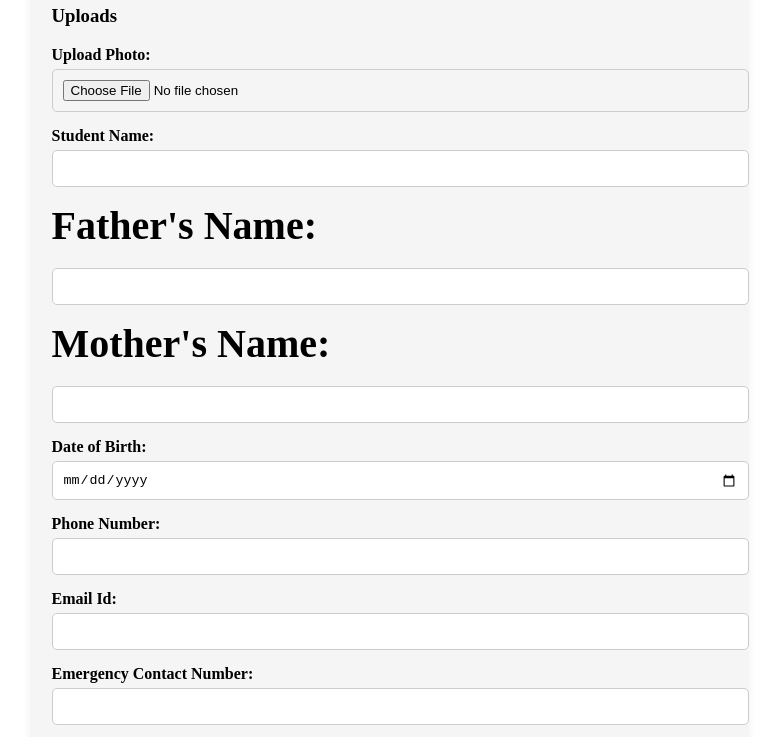
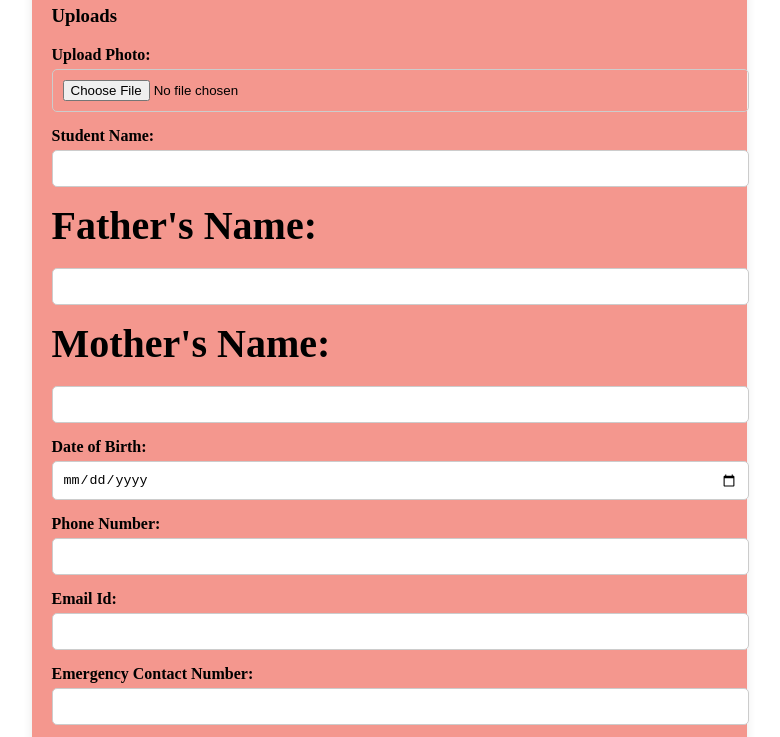
Before and after one commit to hiteashgupta1/ADMIN_FORM, a plain HTML site: page index.html in a window 1280 px wide. Shown: the part 192-929 px from the top of the page, without its empty margins (251-1031 px from the left). Drawn offline with Linux system fonts and the light colour scheme.

Commit message:
Update style.css

```diff
--- a/style.css
+++ b/style.css
@@ -8,7 +8,7 @@ body {
     max-width: 675px;
     margin: auto;
     padding: 20px;
-    background-color: #f5f5f5;
+    background-color: #f4978e;
     border-radius: 10px;
     box-shadow: 0 0 10px rgba(0, 0, 0, 0.1);
 }
```
